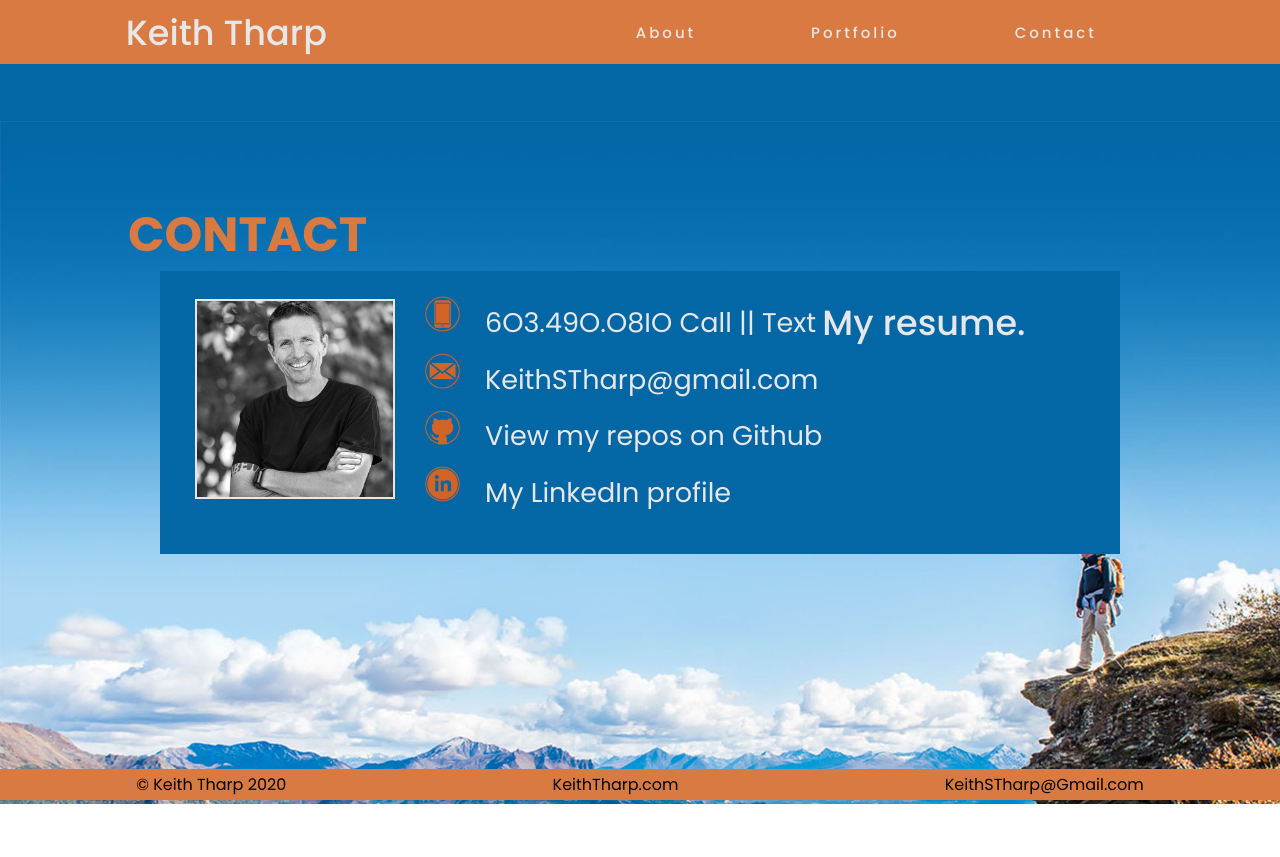
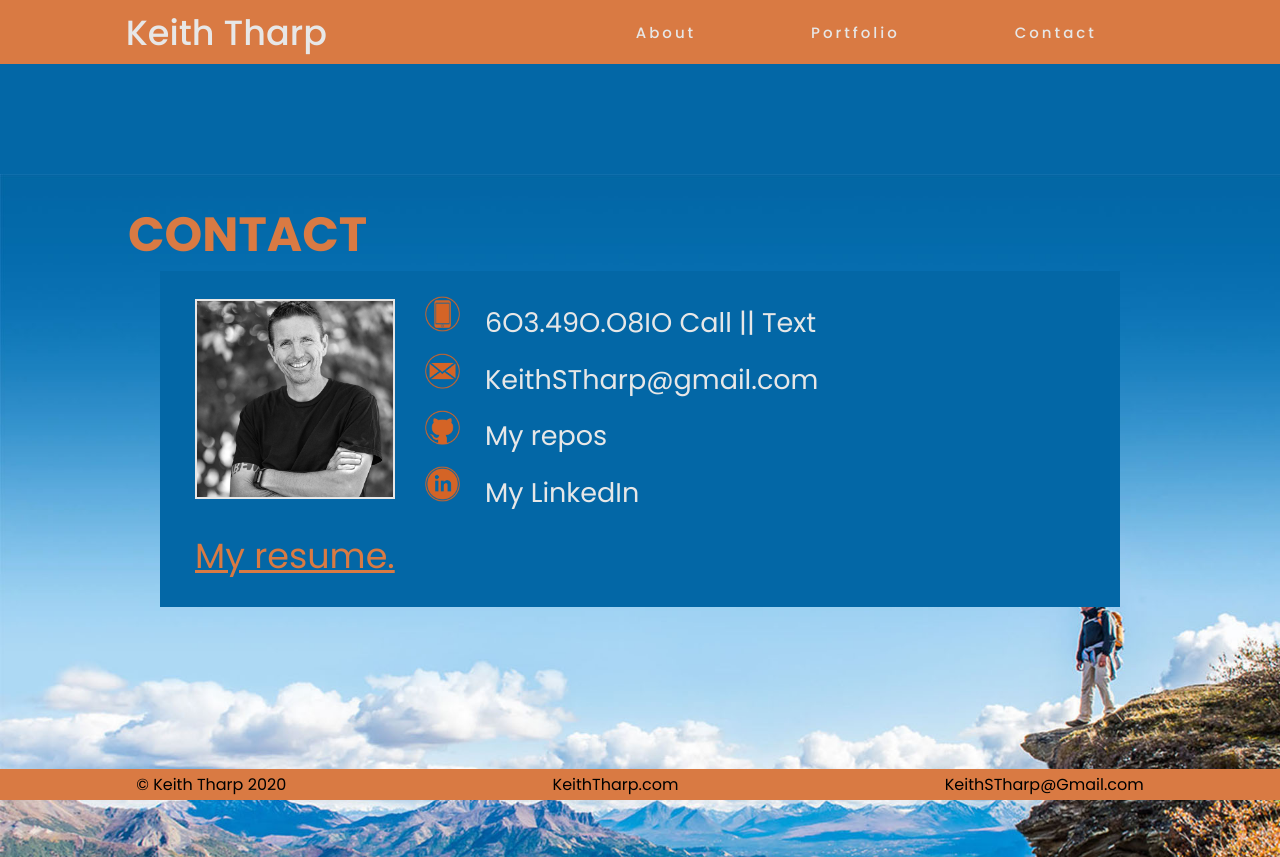
Before and after one commit to keiththarp/Portfolio-Reaction, a React (Create React App) app: page /Portfolio-Reaction/contact in a window 1280 px wide. Before the commit the page ends 804 px from the top, so only its background shows below. Built offline with nearby package versions, Linux system fonts and the light colour scheme.

Commit message:
Updates and build

```diff
--- a/src/App.css
+++ b/src/App.css
@@ -149,6 +149,10 @@ img.about-photo {
 
 /* Contact styles */
 
+ul.contact-list {
+  width: 60%;
+}
+
 .contact-list li {
   list-style: none;
   margin-bottom: 10px;
@@ -235,6 +239,14 @@ section.footer-section {
   section.view-section {
     padding-top: 100px;
   }
+}
+
+a.resume {
+  display: block;
+  font-size: 18;
+  font-weight: 400;
+  text-decoration: underline;
+  color: #D97A43;
 }
 
 /*
--- a/src/views/About.tsx
+++ b/src/views/About.tsx
@@ -6,7 +6,7 @@ export default function About() {
       <img className="about-photo" alt="Keith Tharp" src="./images/keith-tharp.jpg" />
       <div className="view-container">
         <p><b>Full-stack engineer</b> building on my marketing and entrepreneurial background to create enjoyable web experiences. Recently earned a certificate in full stack development from the University of New Hampshire, increasing my HTML and CSS knowledge while adding JavaScript, React.js, and database systems. As a developer I enjoy combining the creativity and problem solving that I bring from my past careers into real solutions for clients and internet users. I've worked in several great groups within all aspects of app development one of which recently completed development of Ascent Sobriety, an app for folks in recovery, a purpose close to my heart. The app's driving concept is non-linear sobriety tracking with the intent of encouraging those in recovery to stay on their journey, through and beyond struggles and hiccups.</p>
-        <p><a href="https://bit.ly/KT-Resume">My resume.</a></p>
+        <p><a className="resume" href="https://bit.ly/KT-Resume">My resume.</a></p>
       </div>
       <div className="view-buffer"></div>
     </section>
--- a/src/views/Contact.tsx
+++ b/src/views/Contact.tsx
@@ -11,11 +11,13 @@ export default function Contact() {
         <ul className="contact-list">
           <li><span><img className="contact-icon" src="./images/phone.png" alt="phone icon" />6O3.49O.O8IO Call || Text</span></li>
           <li><span><img className="contact-icon" src="./images/mail.png" alt="email icon" />KeithSTharp@gmail.com</span></li>
-          <li><a href="https://github.com/keiththarp"><img className="contact-icon" src="./images/github-icon.png" alt="github icon" />View my repos on Github</a></li>
-          <li><a href="https://www.linkedin.com/in/keithstharp/"><img className="contact-icon" src="./images/linkedIn.png" alt="linkedIn icon" />My LinkedIn profile</a></li>
+          <li><a href="https://github.com/keiththarp"><img className="contact-icon" src="./images/github-icon.png" alt="github icon" />My repos</a></li>
+          <li><a href="https://www.linkedin.com/in/keithstharp/"><img className="contact-icon" src="./images/linkedIn.png" alt="linkedIn icon" />My LinkedIn</a></li>
         </ul>
-        <p><a href="https://bit.ly/KT-Resume">My resume.</a></p>
-
+        <br />
+        <div>
+          <p><a className="resume" href="https://bit.ly/KT-Resume">My resume.</a></p>
+        </div>
       </div>
       <div className="view-buffer"></div>
     </section>
```
Also changed, not shown: 11 other files (tests, documents, lock files or other folders).
